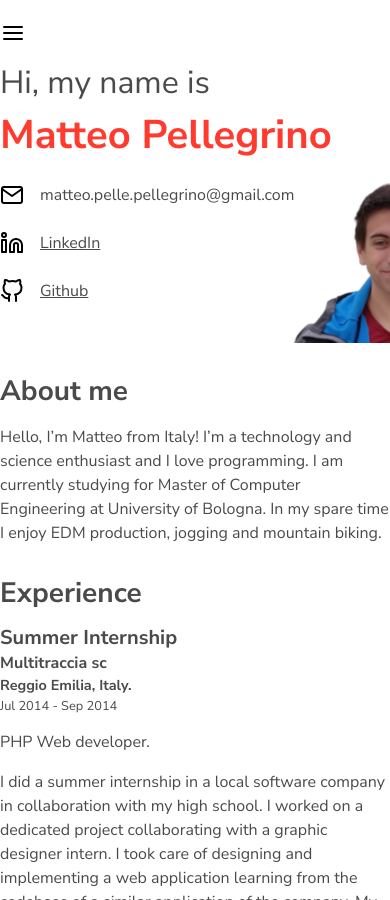
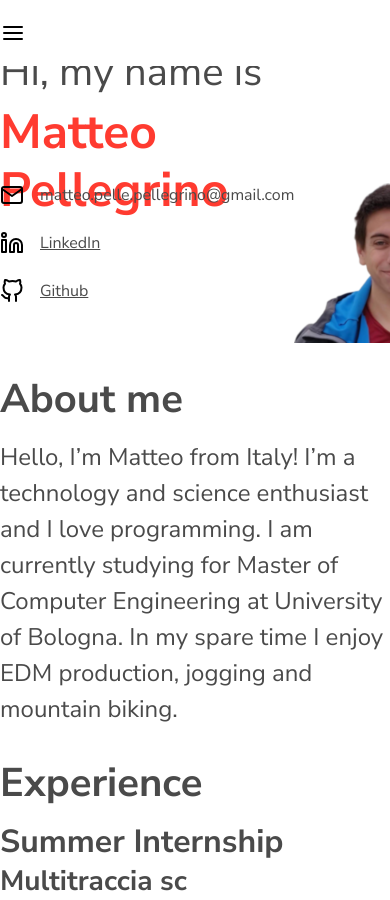
Before and after one commit to arabello/arabello.github.io, a Jekyll site: the page built from index.md, in a window 390 px wide and 900 px high. Built offline with Jekyll 4.4.1, drawn with Linux system fonts in a browser that asks for light colours.

Commit message:
Adjust font size for mobile

```diff
--- /dev/null
+++ b/_sass/masthead.scss
@@ -0,0 +1,21 @@
+.masthead{
+    h1{
+        font-size: 3rem;
+    }
+
+    h2{
+        font-size: 2.5rem;
+    }
+}
+// Large devices (desktops, 992px and up)
+@media (min-width: 992px) {
+    .masthead{
+        h1{
+            font-size: 2.5rem;
+        }
+
+        h2{
+            font-size: 2rem;
+        }
+    }
+}
--- a/_sass/portfolio.scss
+++ b/_sass/portfolio.scss
@@ -7,10 +7,35 @@
     }
 
     h1{
-        font-size: 1.75rem;
         margin-bottom: 16px;
         margin-top: 32px;
     }
+
+    h5{
+        font-weight: 400;
+    }
+
+    h6{
+        font-weight: 200;
+    }
+
+    a{
+        text-decoration: underline;
+    }
+
+    p{
+        font-size: 1.5rem;
+        margin-top: 16px;
+    }
+}
+
+// Large devices (desktops, 992px and up)
+@media (min-width: 992px) {
+    .portfolio{
+        h1{
+            font-size: 1.75rem;
+        }
+
 
         h2{
             font-size: 1.25rem;
@@ -25,20 +50,15 @@
         }
 
         h5{
-        font-weight: 400;
             font-size: 0.8rem;
         }
 
         h6{
-        font-weight: 200;
             font-size: 0.7rem;
         }
 
-    a{
-        text-decoration: underline;
-    }
-
         p{
-        margin-top: 16px;
+            font-size: 1rem;
         }
     }
+}
--- a/assets/css/style.scss
+++ b/assets/css/style.scss
@@ -5,6 +5,7 @@
 @import "navigation";
 @import "portfolio";
 @import "navbar";
+@import "masthead";
 
 {% for item in site.data.navigation %}
 $primary-{{ forloop.index0 }}: {{ item.color }};
```
Lines whose indentation alone changed are shown as unchanged.
